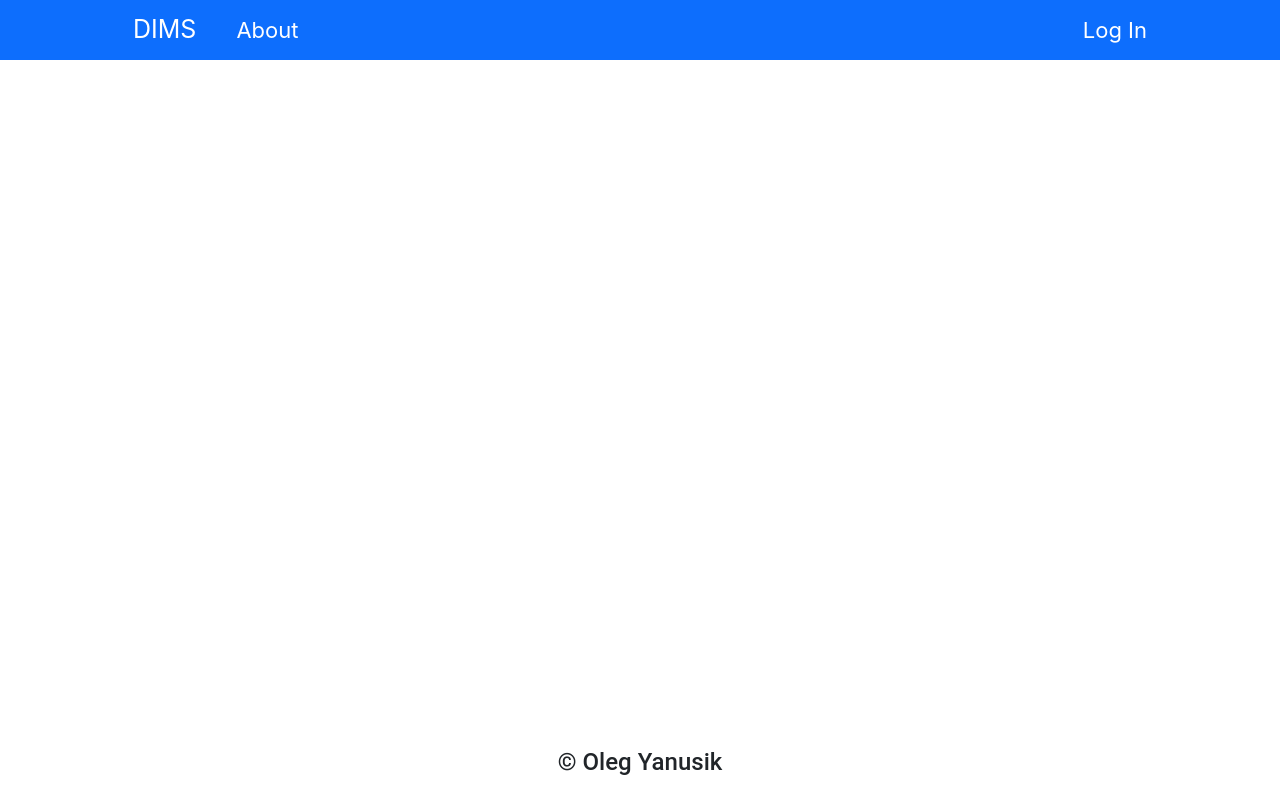
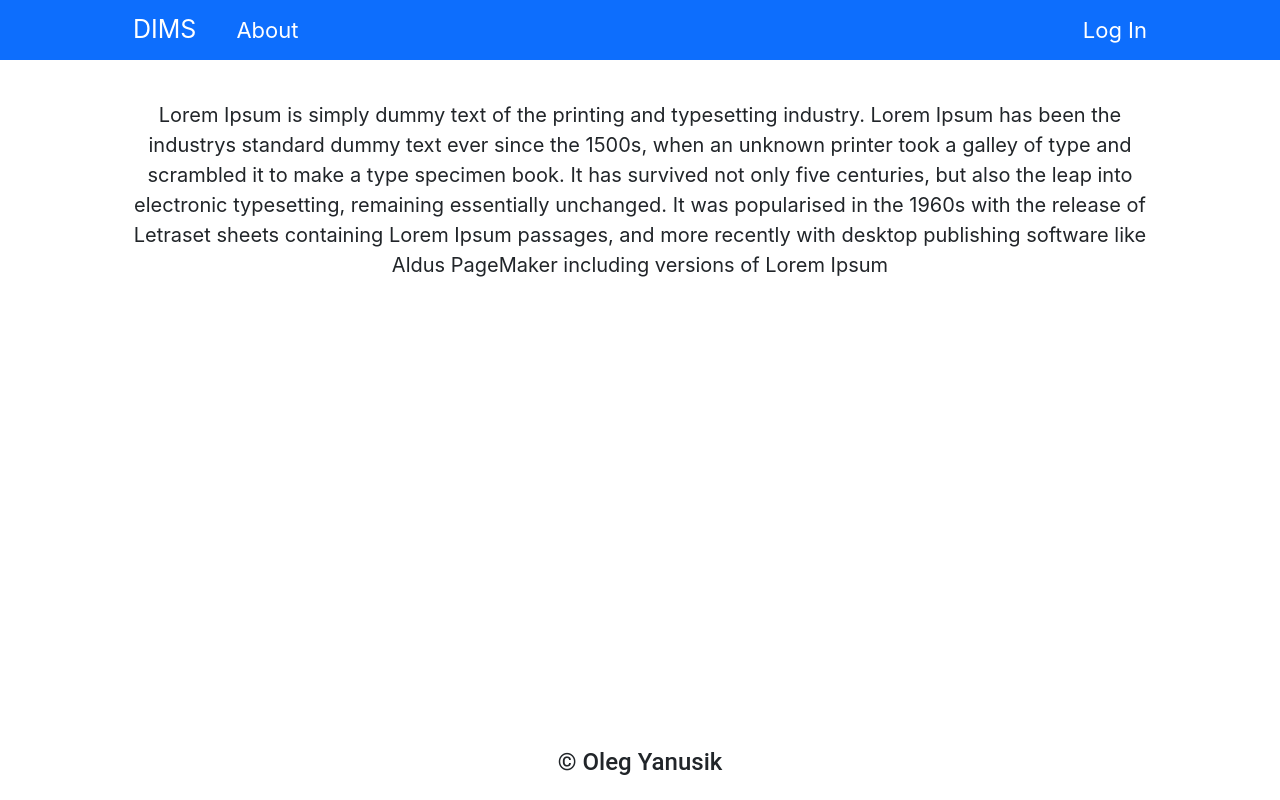
Before and after one commit to Dev-incubator/DIMS.UI-16, a React (Create React App) app: page / in a window 1280 px wide. Built offline with nearby package versions, Linux system fonts and the light colour scheme; no server answers.

Commit message:
feat(route): add default route to about page

```diff
--- a/src/App/App.jsx
+++ b/src/App/App.jsx
@@ -42,6 +42,7 @@ export const App = () => {
           <Switch>
             <Route path='/about' exact component={About} />
             <Route path='/login' exact component={LogIn} />
+            <Route path='/' component={About} />
           </Switch>
         )}
       </main>
```
